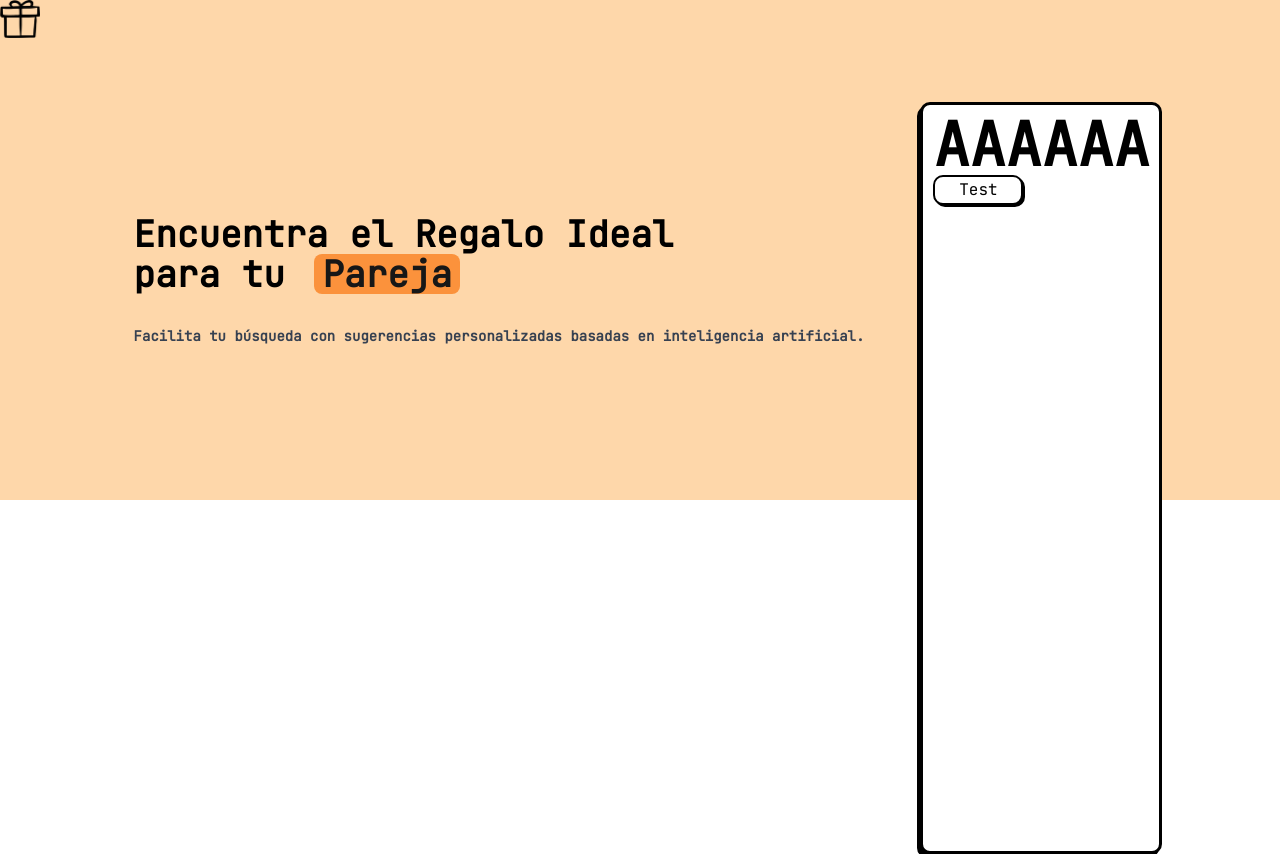
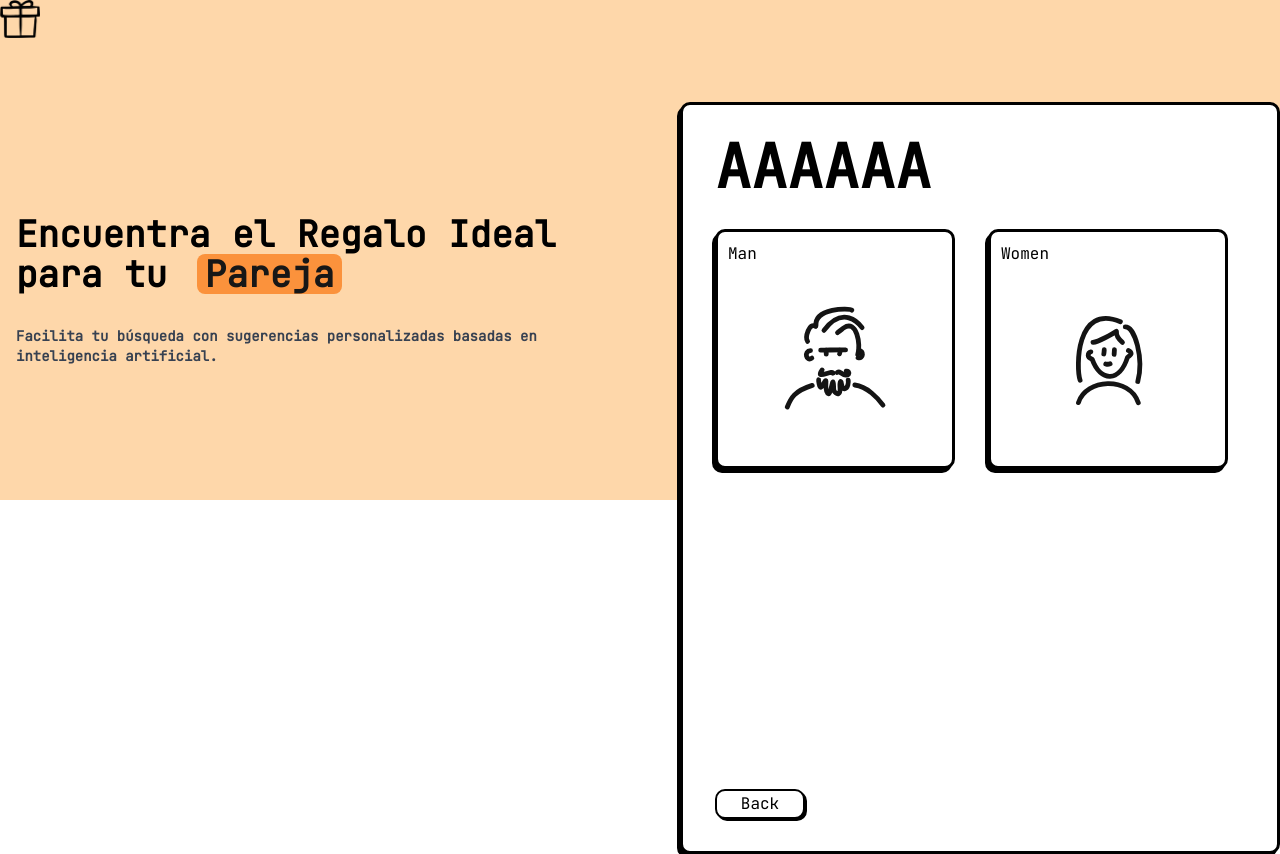
Before and after one commit to sergitejada/MiduVercelHackathon, a Next.js app: page / in a window 1280 px wide. Built offline with nearby package versions, Linux system fonts and the light colour scheme.

Commit message:
feat: Add GenreStep component to gift generator form

```diff
--- /dev/null
+++ b/src/components/gift-generator-form/genre-step/genre-step.tsx
@@ -0,0 +1,24 @@
+import { useGiftGeneratorFormStore } from "@/store/gift-generator-form-store"
+import { Genre } from "@/types/types"
+import OptionCardItem from "../option-card-item"
+
+export default function GenreStep() {
+	const gift = useGiftGeneratorFormStore(state => state.gift)
+	const setGift = useGiftGeneratorFormStore(state => state.setGift)
+	const nextStep = useGiftGeneratorFormStore(state => state.nextStep)
+
+	function handleGenreSelected(genre: Genre) {
+		setGift({
+			...gift,
+			genre
+		})
+		nextStep()
+	}
+
+	return (
+		<>
+			<OptionCardItem src="/assets/man.svg" title="Man" onSelect={() => handleGenreSelected("man")} />
+			<OptionCardItem src="/assets/woman.svg" title="Women" onSelect={() => handleGenreSelected("women")} />
+		</>
+	)
+}
--- a/src/components/gift-generator-form/gift-generator-form.tsx
+++ b/src/components/gift-generator-form/gift-generator-form.tsx
@@ -1,13 +1,23 @@
+"use client"
+
 import Button from "@/components/ui/button"
 import Card from "@/components/ui/card"
+import { useGiftGeneratorFormStore } from "@/store/gift-generator-form-store"
+import GenreStep from "./genre-step/genre-step"
 
 export default function GiftGeneratorForm() {
+	const step = useGiftGeneratorFormStore(state => state.step)
+
 	return (
-		<Card>
-			<h1 className="text-white>Generador de text-6xl font-bold">AAAAAA</h1>
-			<div className="w-36">
-				<Button>Test</Button>
-			</div>
+		<Card className="flex min-w-[600px] cursor-pointer flex-col justify-between p-8">
+			<header>
+				<h1 className="text-white>Generador de text-6xl font-bold">AAAAAA</h1>
+			</header>
+			<div className="mt-8 grid flex-1 grid-cols-2 gap-4">{step === "genre" ? <GenreStep /> : <p>No step</p>}</div>
+			<footer className="flex justify-between">
+				<Button>Back</Button>
+			</footer>
+			<div className="w-36" />
 		</Card>
 	)
 }
--- /dev/null
+++ b/src/components/gift-generator-form/option-card-item.tsx
@@ -0,0 +1,21 @@
+import Card from "@/components/ui/card"
+import Image from "next/image"
+
+interface Props {
+	title: string
+	src: string
+	onSelect?: () => void
+}
+
+export default function OptionCardItem({ title, src, onSelect }: Props) {
+	return (
+		<Card className="size-60 transition-colors hover:bg-orange-100" onClick={onSelect}>
+			<header>
+				<h3>{title}</h3>
+			</header>
+			<div className="my-8 flex justify-center">
+				<Image src={src} width={120} height={120} alt="man" />
+			</div>
+		</Card>
+	)
+}
```
